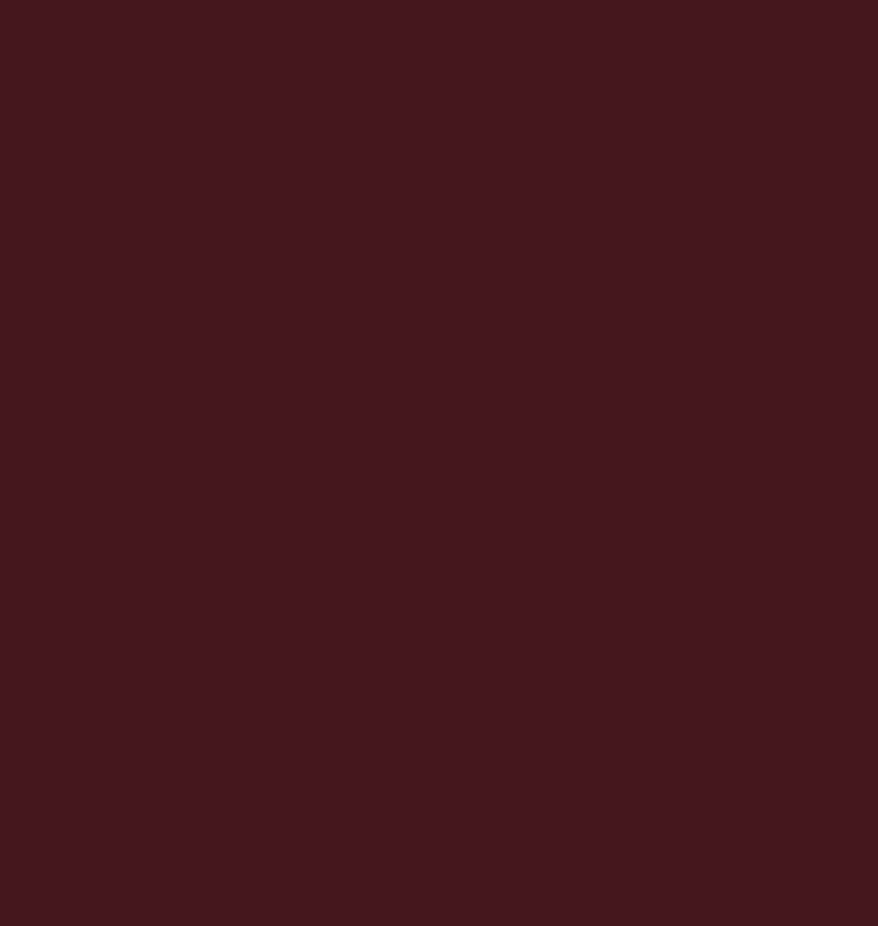
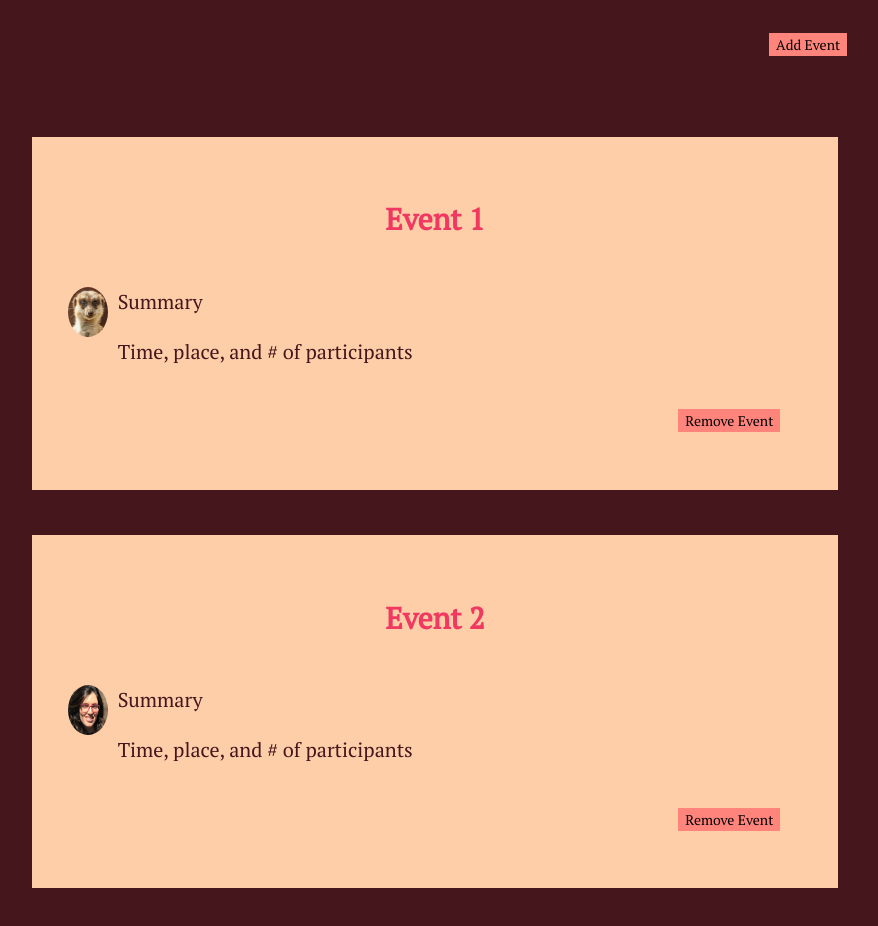
Before and after one commit to secilreel/meerkatsClient, a React (Create React App) app: page /event in a window 1280 px wide. Shown: the part 320-1246 px from the top of the page, without its empty margins (205-1083 px from the left). Before the commit the page ends 800 px from the top, so only its background shows below. Built offline with nearby package versions, Linux system fonts and the light colour scheme.

Commit message:
added error page and events list page

```diff
--- a/src/components/App/App.js
+++ b/src/components/App/App.js
@@ -7,6 +7,8 @@ import LoginForm from '../LoginForm/LoginForm';
 import NavBar from '../NavBar/NavBar';
 import NewEvent from '../Events/NewEvent';
 import EventDetails from '../Events/EventDetails';
+import ErrorPage from '../ErrorPage/ErrorPage';
+import EventList from '../Events/EventList';
 
 class App extends Component {
   render() {
@@ -14,14 +16,15 @@ class App extends Component {
       <div className="App">
         <NavBar />
         <Header />
-        <div className="error container" hidden>
-        </div>
+        <ErrorPage>
         <Switch>
           <Route exact path={'/'} component={Info} />
           <Route path={'/login'} component={LoginForm} />
           <Route path={'/new_event'} component={NewEvent} />
+          <Route exact path={'/event'} component={EventList} />
           <Route path={'/event/:id'} component={EventDetails} />
         </Switch>
+        </ErrorPage>
       </div>
     );
   }
--- /dev/null
+++ b/src/components/ErrorPage/ErrorPage.js
@@ -0,0 +1,21 @@
+import React from 'react';
+
+class ErrorPage extends React.Component {
+    state = {error: null};
+    componentDidCatch(error) {
+        console.error(error);
+        this.setState({ error });
+    }
+    render() {
+        if (this.state.error) {
+            return (
+                <div className="error container">
+                    <h2>Something seems to have gone wrong</h2>
+                    <p>Try refreshing the page</p>
+                </div>
+            );
+        }
+        return this.props.children;
+    }
+}
+export default ErrorPage;
--- a/src/components/Events/EventDetails.js
+++ b/src/components/Events/EventDetails.js
@@ -1,12 +1,12 @@
 import React from 'react';
-import account from '../../Images/headshot.png';
+import headshot from '../../Images/headshot.png';
 
 export default function EventDetails (){
     return (
         <section className="event container">
             <h2>Event 2</h2>
             <div className="event-box">
-                    <img src={account} className="event-owner logo" alt="headshot of the event planner's account" />
+                    <img src={headshot} className="event-owner logo" alt="headshot of the event planner's account" />
                     <div className="event-details">
                         <label htmlFor="eventDescription">Event Description:</label>
                         <p>Let's eat pho tonight</p>
--- /dev/null
+++ b/src/components/Events/EventList.js
@@ -0,0 +1,41 @@
+import React from 'react';
+import headshot from '../../Images/headshot.png';
+import account from '../../Images/account.jpg';
+
+export default function EventList (){
+    return (
+    <div className="events">
+    <section className="add-event">
+        <button type="button" className="js-add-event-button">Add Event</button>
+    </section>
+    <div className="events-list">
+        <section className="event container">
+            <h2>Event 1</h2>
+            <div className="event-box">
+                <img src={account} className="event-owner logo" alt="headshot of the event planner" />
+                <div className="event-summary">
+                    <p>Summary</p>
+                    <p>Time, place, and # of participants</p>
+                </div>
+            </div>
+            <div className="button-box">
+                <button type="button">Remove Event</button>
+            </div>
+        </section>
+        <section className="event container">
+            <h2>Event 2</h2>
+            <div className="event-box">
+                <img src={headshot} className="event-owner logo" alt="headshot of event planner"/>
+                <div className="event-summary">
+                    <p>Summary</p>
+                    <p>Time, place, and # of participants</p>
+                </div>
+            </div>
+            <div className="button-box">
+                <button type="button">Remove Event</button>
+            </div>
+        </section>
+    </div>
+</div>
+);
+    }
--- a/src/components/Info/Info.js
+++ b/src/components/Info/Info.js
@@ -5,7 +5,7 @@ export default function Info (){
         <div className="info">
           <div className="description container">
               <p>Meerkats is designed to simplify event planning amongst friends.</p>
-              <p>Without the clutter of comments, photos, etc., Meerkats helps organizers to keep track of participants and share the event details quickly. Meerkats makes planning fun and social again. So, get together with friends, be it at a restaurant, girls' night out, cabin rental, or playdates and let Meerkats help you out in keeping things organized!</p>
+              <p>Without the clutter of comments, photos, etc., Meerkats helps organizers to keep track of participants and share the event details quickly. Meerkats makes gatherings fun and social again. So, get together with friends, be it at a restaurant, girls' night out, cabin rental, or playdates and let Meerkats help you out in keeping things organized!</p>
           </div>
         </div>
     );
--- a/src/components/LoginForm/LoginForm.js
+++ b/src/components/LoginForm/LoginForm.js
@@ -5,7 +5,6 @@ export default class LoginForm extends Component{
     state ={error: null};
 
     render(){
-        const { error } =this.state;
         return(
             <div className="login container">
                 <h2>Login</h2>
--- a/src/index.css
+++ b/src/index.css
@@ -83,7 +83,7 @@ h1 {
 }
 
 h2, h3, h4 {
-  font-size: 90%;
+  /* font-size: 90%; */
   color: #f03861;
   text-align: center;
 }
@@ -127,7 +127,7 @@ header {
 }
 
 label{
-  font-family:'Open Sans', sans-serif;
+  font-family:'Poppins', sans-serif;
 }
 
 .js-add-event  {
@@ -140,6 +140,7 @@ button{
     border: 0.07em solid  #ff847c;
     font-size: 0.7em;
     background-color: #ff847c;
+    font-family: 'PT Serif', serif;
 }
 
 .container {
```
Also changed, not shown: src/components/Events/NewEvent.js (+4 -4 lines).
